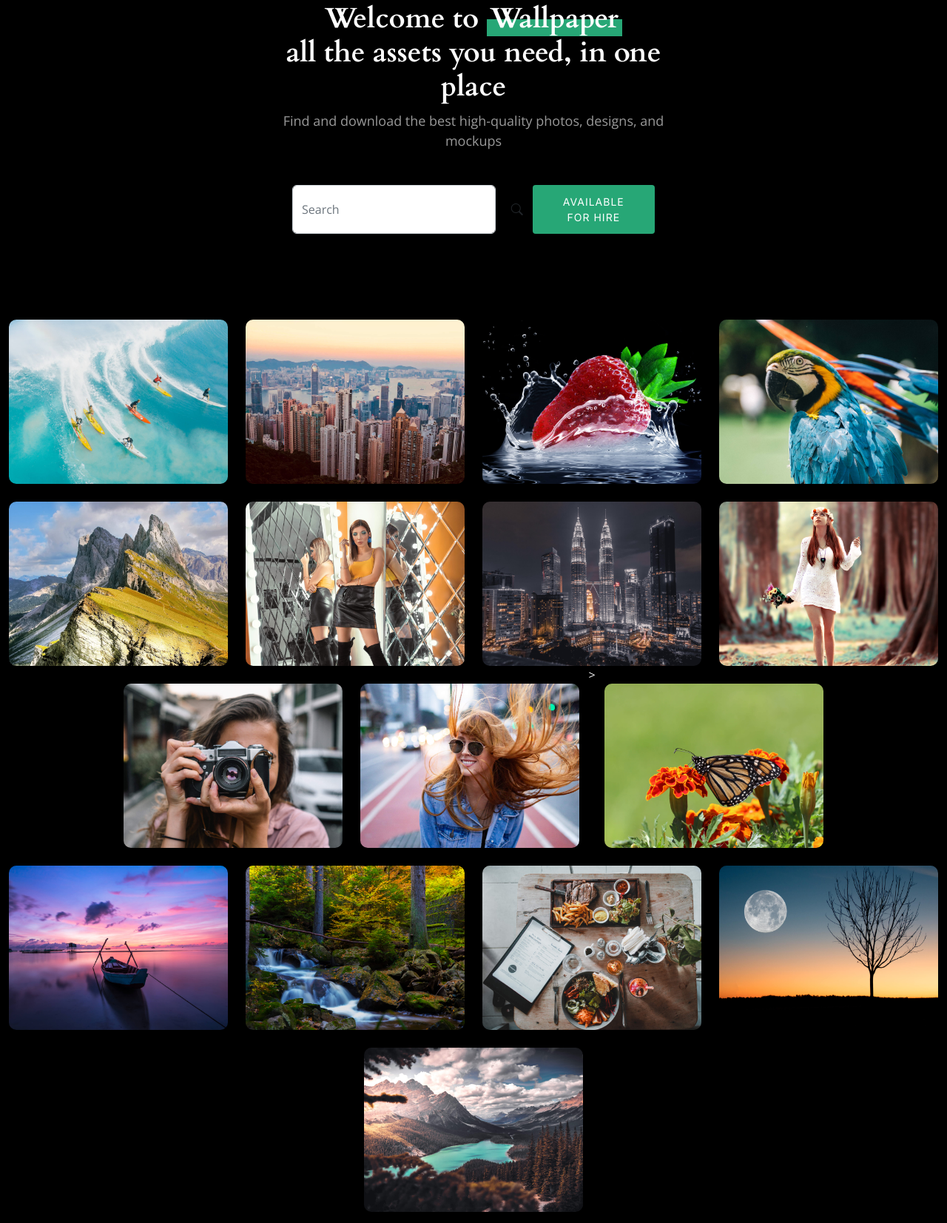
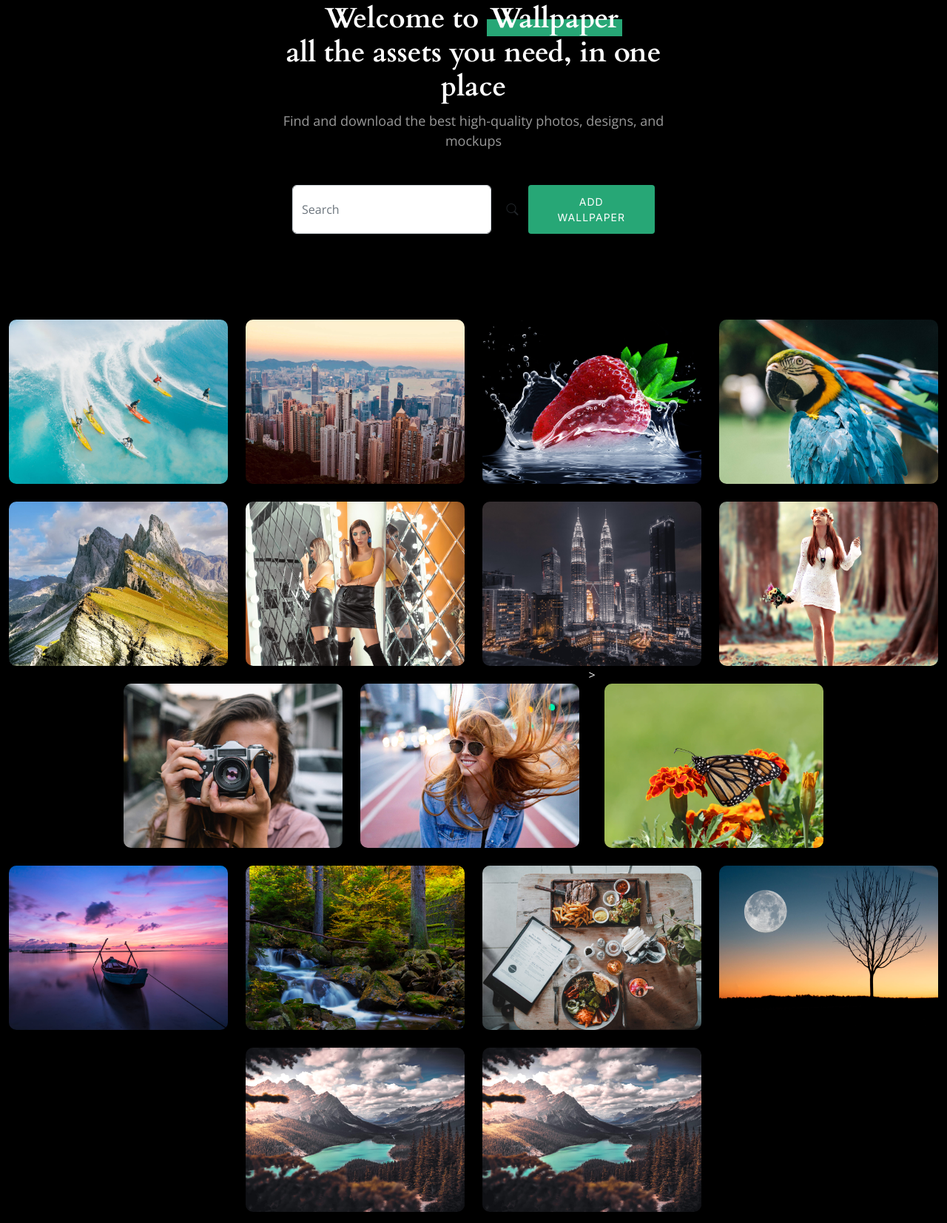
Before and after one commit to KostsPlayer/Tugas-Besar1, a PHP site: page / in a window 1280 px wide. Shown: the part 235-1888 px from the top of the page at 74% size. Run offline with PHP 8.4, Linux system fonts and the light colour scheme.

Commit message:
tadi ada error

```diff
--- a/function.php
+++ b/function.php
@@ -31,7 +31,7 @@ if(!$gambar)
 
 function upload()
 {
-    return false;`
+    return false;
 }
 
 ?>
--- a/index.php
+++ b/index.php
@@ -57,7 +57,7 @@
                         <form class="d-flex p-3" role="search">
                             <input class="form-control me-2" type="search" placeholder="Search" aria-label="Search">
                             <button class="btn btn-outline-succes" type="submit"><i class="bi bi-search"></i></button>
-                        <a href="#" class="btn-get-started">Available for Hire</a>
+                        <a href="add.php" class="btn-get-started">Add Wallpaper</a>
                         </form>
                     </div>
                 </div>
@@ -234,6 +234,16 @@
                         </div>
                     </div>
                 </div>
+
+                <div class="col-xl-3 col-lg-4 col-md-6">
+                    <div class="gallery-item h-100">
+                        <img src="assets/img/gallery/gallery-16.jpg" class="img-fluid" alt="">
+                        <div class="gallery-links d-flex align-items-center justify-content-center">
+                            <a href="assets/img/gallery/gallery-16.jpg" title="Gallery 16" class="glightbox preview-link"><i class="bi bi-arrows-angle-expand"></i></a>
+                            <a href="download.php?file=assets/img/gallery/gallery-16.jpg">Download HERE!</a>
+                        </div>
+                    </div>
+                </div>
             </div>
         </div>
     </section>
```
